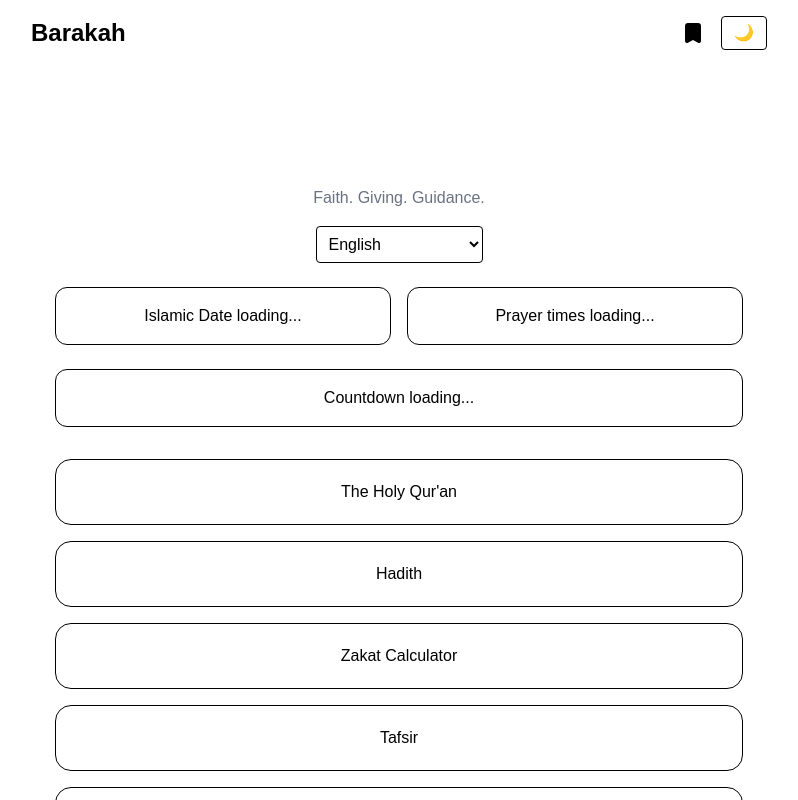
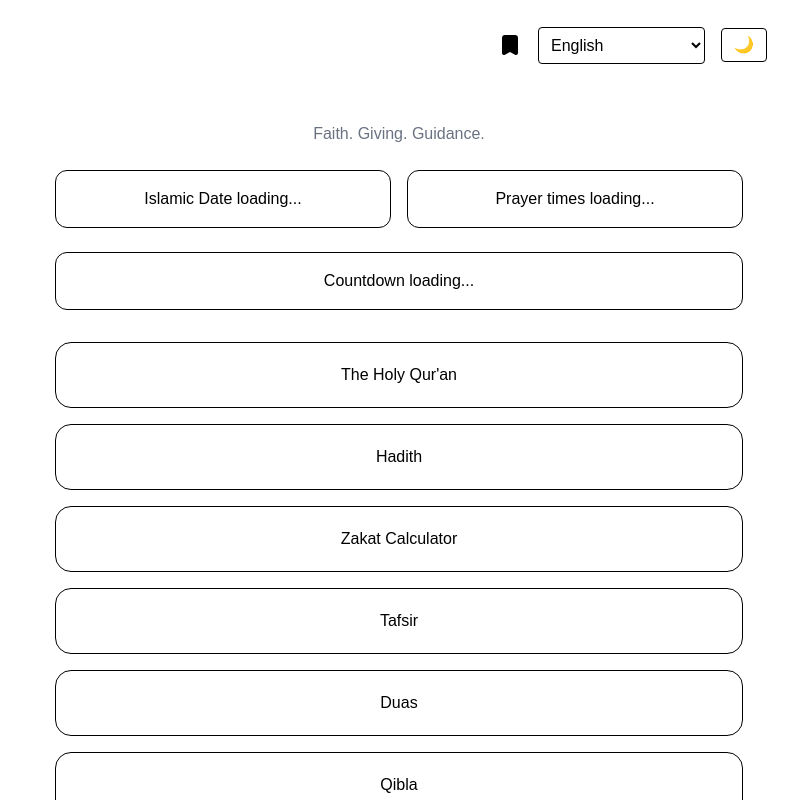
Before and after one commit to Brekele80/barakah, a Next.js app: page / in a window 1280 px wide. Shown: the top 800 px of the page, without its empty margins (241-1039 px from the left). Built offline with nearby package versions, Linux system fonts and the light colour scheme.

Commit message:
fix: correct search translations mapping and stabilize multilingual search results

```diff
--- a/src/app/components/global-language-selector.tsx
+++ b/src/app/components/global-language-selector.tsx
@@ -1,7 +1,6 @@
 "use client";
 
-import { useRouter, useSearchParams } from "next/navigation";
-import { getStoredLang, setStoredLang } from "@/lib/storage";
+import { useSearchParams, useRouter } from "next/navigation";
 
 const langs = [
   { id: "20", name: "English" },
@@ -12,14 +11,13 @@ const langs = [
 ];
 
 export default function GlobalLanguageSelector() {
+  const params = useSearchParams();
   const router = useRouter();
-  const params = useSearchParams();
 
-  const urlLang = params.get("lang");
-  const currentLang = urlLang ?? getStoredLang();
+  const current = params.get("lang") || "20";
 
-  function changeLanguage(newLang: string) {
-    setStoredLang(newLang);
+  function changeLang(newLang: string) {
+    localStorage.setItem("lang", newLang);
 
     const newParams = new URLSearchParams(params.toString());
     newParams.set("lang", newLang);
@@ -29,9 +27,9 @@ export default function GlobalLanguageSelector() {
 
   return (
     <select
-      value={currentLang}
-      onChange={(e) => changeLanguage(e.target.value)}
-      className="border rounded p-2 bg-white text-black dark:bg-gray-900 dark:text-white"
+      value={current}
+      onChange={(e) => changeLang(e.target.value)}
+      className="border rounded p-2 bg-white dark:bg-gray-900"
     >
       {langs.map((l) => (
         <option key={l.id} value={l.id}>
--- /dev/null
+++ b/src/app/components/header.tsx
@@ -0,0 +1,68 @@
+"use client";
+
+import Link from "next/link";
+import Image from "next/image";
+import { Bookmark } from "lucide-react";
+import { useSearchParams, useRouter } from "next/navigation";
+import GlobalLanguageSelector from "@/app/components/global-language-selector";
+import ThemeToggle from "@/app/theme-toggle";
+import { useMemo } from "react";
+
+export default function Header() {
+  const params = useSearchParams();
+  const router = useRouter();
+
+  /**
+   * SERVER-SAFE LANGUAGE
+   * Never read localStorage during render.
+   */
+  const urlLang = params.get("lang") || "20";
+
+  /**
+   * After hydration, ensure URL matches stored lang
+   * WITHOUT using useEffect setState
+   */
+  useMemo(() => {
+    if (typeof window === "undefined") return;
+
+    const stored = localStorage.getItem("lang");
+    if (!stored) return;
+    if (stored === urlLang) return;
+
+    const newParams = new URLSearchParams(params.toString());
+    newParams.set("lang", stored);
+
+    router.replace(`/?${newParams.toString()}`);
+  }, [params, router, urlLang]);
+
+  const lang = urlLang;
+
+  return (
+    <header className="flex justify-between items-center mb-6">
+
+      {/* LOGO */}
+      <Link href={`/?lang=${lang}`} className="flex items-center">
+        <Image
+          src="/barakah-logo.png"
+          alt="Barakah"
+          width={160}
+          height={60}
+          priority
+        />
+      </Link>
+
+      {/* RIGHT */}
+      <div className="flex items-center gap-4">
+
+        <Link href={`/bookmarks?lang=${lang}`} className="text-xl">
+          <Bookmark className="w-6 h-6 fill-current" />
+        </Link>
+
+        <GlobalLanguageSelector />
+
+        <ThemeToggle />
+
+      </div>
+    </header>
+  );
+}
--- a/src/app/layout.tsx
+++ b/src/app/layout.tsx
@@ -1,8 +1,6 @@
 import "./globals.css";
-import Link from "next/link";
 import { ThemeProvider } from "next-themes";
-import ThemeToggle from "./theme-toggle";
-import { Bookmark } from "lucide-react";
+import Header from "@/app/components/header";
 
 export default function RootLayout({
   children,
@@ -14,25 +12,6 @@ export default function RootLayout({
       <head>
         <link rel="manifest" href="/manifest.json" />
         <meta name="theme-color" content="#000000" />
-
-        {/* restore language on first load */}
-        <script
-          dangerouslySetInnerHTML={{
-            __html: `
-              (function(){
-                try{
-                  const lang = localStorage.getItem("lang");
-                  if(!lang) return;
-                  const url = new URL(window.location.href);
-                  if(!url.searchParams.get("lang")){
-                    url.searchParams.set("lang", lang);
-                    window.location.replace(url.toString());
-                  }
-                }catch(e){}
-              })();
-            `,
-          }}
-        />
       </head>
 
       <body>
@@ -40,19 +19,7 @@ export default function RootLayout({
           <div className="min-h-screen bg-white text-black dark:bg-black dark:text-white transition-colors duration-300">
             <div className="max-w-3xl mx-auto p-4">
 
-              <header className="flex justify-between items-center mb-6">
-                <Link href="/" className="text-2xl font-bold">
-                  Barakah
-                </Link>
-
-                <div className="flex items-center gap-4">
-                  <Link href="/bookmarks" className="text-xl">
-                    <Bookmark className="w-6 h-6 fill-current" />
-                  </Link>
-
-                  <ThemeToggle />
-                </div>
-              </header>
+              <Header />
 
               {children}
 
--- a/src/app/page.tsx
+++ b/src/app/page.tsx
@@ -1,41 +1,100 @@
 import Link from "next/link";
-import Image from "next/image";
-import GlobalLanguageSelector from "./components/global-language-selector";
 
-export default function DashboardPage({
+type DashboardUI = {
+  quran: string;
+  hadith: string;
+  zakat: string;
+  tafsir: string;
+  duas: string;
+  qibla: string;
+  stories: string;
+  donations: string;
+  tagline: string;
+};
+
+const dashboardText: Record<string, DashboardUI> = {
+  "20": {
+    quran: "The Holy Qur'an",
+    hadith: "Hadith",
+    zakat: "Zakat Calculator",
+    tafsir: "Tafsir",
+    duas: "Duas",
+    qibla: "Qibla",
+    stories: "Stories of the Prophets",
+    donations: "Donations",
+    tagline: "Faith. Giving. Guidance.",
+  },
+
+  "33": {
+    quran: "Al-Qur'an",
+    hadith: "Hadits",
+    zakat: "Kalkulator Zakat",
+    tafsir: "Tafsir",
+    duas: "Doa",
+    qibla: "Arah Kiblat",
+    stories: "Kisah Para Nabi",
+    donations: "Donasi",
+    tagline: "Faith. Giving. Guidance.",
+  },
+
+  "31": {
+    quran: "Kur'an-ı Kerim",
+    hadith: "Hadis",
+    zakat: "Zekat Hesaplayıcı",
+    tafsir: "Tefsir",
+    duas: "Dualar",
+    qibla: "Kıble",
+    stories: "Peygamber Hikayeleri",
+    donations: "Bağış",
+    tagline: "Faith. Giving. Guidance.",
+  },
+
+  "85": {
+    quran: "Le Saint Coran",
+    hadith: "Hadith",
+    zakat: "Calculateur de Zakat",
+    tafsir: "Tafsir",
+    duas: "Invocations",
+    qibla: "Qibla",
+    stories: "Histoires des Prophètes",
+    donations: "Dons",
+    tagline: "Faith. Giving. Guidance.",
+  },
+
+  "97": {
+    quran: "القرآن الكريم",
+    hadith: "حدیث",
+    zakat: "زکوٰۃ کیلکولیٹر",
+    tafsir: "تفسیر",
+    duas: "دعائیں",
+    qibla: "قبلہ",
+    stories: "انبیاء کے واقعات",
+    donations: "عطیات",
+    tagline: "Faith. Giving. Guidance.",
+  },
+};
+
+export default async function DashboardPage({
   searchParams,
 }: {
-  searchParams: { lang?: string };
+  searchParams: Promise<{ lang?: string }>;
 }) {
-  const lang = searchParams?.lang || "20";
+  const { lang = "20" } = await searchParams;
+
+  const t = dashboardText[lang] ?? dashboardText["20"];
 
   return (
     <main className="max-w-3xl mx-auto p-6 text-center">
 
-      {/* LOGO */}
-      <div className="flex flex-col items-center mb-4">
-        <Image
-          src="/barakah-logo.png"
-          alt="Barakah"
-          width={220}
-          height={80}
-          priority
-        />
-        <p className="text-gray-500 mt-2">
-          Faith. Giving. Guidance.
-        </p>
-      </div>
+      {/* TAGLINE */}
+      <p className="text-gray-500 mb-6">{t.tagline}</p>
 
-      {/* LANGUAGE */}
-      <div className="flex justify-center mb-6">
-        <GlobalLanguageSelector />
-      </div>
-
-      {/* PLACEHOLDER widgets */}
+      {/* WIDGET PLACEHOLDERS */}
       <div className="grid grid-cols-2 gap-4 mb-6">
         <div className="border rounded-xl p-4">
           Islamic Date loading...
         </div>
+
         <div className="border rounded-xl p-4">
           Prayer times loading...
         </div>
@@ -50,35 +109,35 @@ export default function DashboardPage({
       <div className="grid gap-4">
 
         <FeatureCard href="/quran" lang={lang}>
-          The Holy Qur&apos;an
+          {t.quran}
         </FeatureCard>
 
         <FeatureCard href="/hadith" lang={lang}>
-          Hadith
+          {t.hadith}
         </FeatureCard>
 
         <FeatureCard href="/zakat" lang={lang}>
-          Zakat Calculator
+          {t.zakat}
         </FeatureCard>
 
         <FeatureCard href="/tafsir" lang={lang}>
-          Tafsir
+          {t.tafsir}
         </FeatureCard>
 
         <FeatureCard href="/duas" lang={lang}>
-          Duas
+          {t.duas}
         </FeatureCard>
 
         <FeatureCard href="/qibla" lang={lang}>
-          Qibla
+          {t.qibla}
         </FeatureCard>
 
         <FeatureCard href="/stories" lang={lang}>
-          Stories of the Prophets
+          {t.stories}
         </FeatureCard>
 
         <FeatureCard href="/donations" lang={lang}>
-          Donations
+          {t.donations}
         </FeatureCard>
 
       </div>
@@ -88,12 +147,12 @@ export default function DashboardPage({
 
 function FeatureCard({
   href,
+  lang,
   children,
-  lang,
 }: {
   href: string;
+  lang: string;
   children: React.ReactNode;
-  lang: string;
 }) {
   return (
     <Link
--- a/src/app/quran/page.tsx
+++ b/src/app/quran/page.tsx
@@ -1,5 +1,4 @@
 import Link from "next/link";
-import GlobalLanguageSelector from "@/app/components/global-language-selector";
 import ContinueReading from "@/app/components/continue-reading";
 
 type Surah = {
@@ -43,10 +42,10 @@ async function getSurahs(lang: string): Promise<Surah[]> {
   return data.chapters;
 }
 
-export default async function HomePage({
+export default async function QuranPage({
   searchParams,
 }: {
-  searchParams: Promise<{ lang?: string }>;
+  searchParams: { lang?: string };
 }) {
   const { lang = "20" } = await searchParams;
   const surahs = await getSurahs(lang);
@@ -58,7 +57,6 @@ export default async function HomePage({
       {/* HEADER */}
       <div className="flex justify-between items-center mb-6">
         <h1 className="text-3xl font-bold">Qur&apos;an</h1>
-        <GlobalLanguageSelector />
       </div>
 
       {/* SEARCH */}
--- a/src/app/search/page.tsx
+++ b/src/app/search/page.tsx
@@ -3,8 +3,10 @@ import SearchContent from "./search-content";
 
 export default function SearchPage() {
   return (
-    <Suspense fallback={<div className="p-6">Loading...</div>}>
-      <SearchContent />
-    </Suspense>
+    <main className="max-w-3xl mx-auto p-6">
+      <Suspense fallback={<div className="p-6">Loading...</div>}>
+        <SearchContent />
+      </Suspense>
+    </main>
   );
 }
--- a/src/app/surah/[id]/page.tsx
+++ b/src/app/surah/[id]/page.tsx
@@ -42,10 +42,20 @@ async function getSurahInfo(id: string, lang: string) {
   return data.chapter;
 }
 
+const translationMap: Record<string, string> = {
+  "20": "20", // English
+  "33": "33",  // Indonesian
+  "31": "77",  // Turkish
+  "85": "136", // French
+  "97": "97",  // Urdu
+};
+
 async function getData(id: string, lang: string): Promise<Verse[]> {
   try {
+    const translationId = translationMap[lang] || "131";
+
     const res = await fetch(
-      `https://api.quran.com/api/v4/verses/by_chapter/${id}?words=true&translations=${lang}&fields=text_uthmani&per_page=300`,
+      `https://api.quran.com/api/v4/verses/by_chapter/${id}?words=true&translations=${translationId}&fields=text_uthmani`,
       {
         headers: { Accept: "application/json" },
         next: { revalidate: 3600 },
@@ -61,6 +71,7 @@ async function getData(id: string, lang: string): Promise<Verse[]> {
     return [];
   }
 }
+
 
 export default async function SurahPage({
   params,
```
Also changed, not shown: src/app/search/search-content.tsx (+29 -10 lines).
